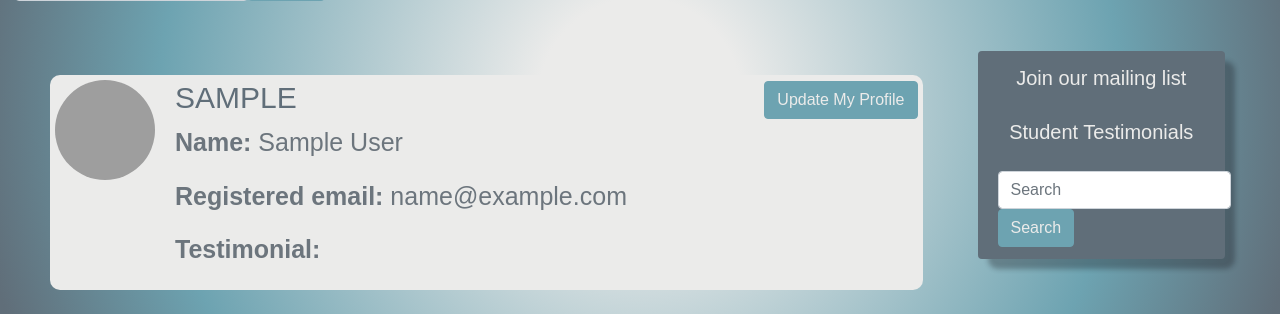
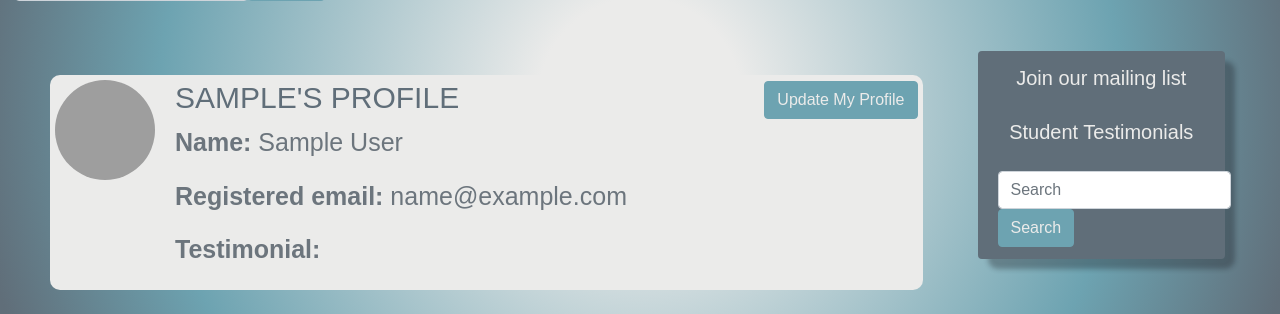
Before and after one commit to cvdebeer/HPC-MS4, a Django app: page /accounts/profile/ in a window 1280 px wide. Shown: the part 117-431 px from the top of the page. Run offline with Django 3.2, Linux system fonts and the light colour scheme; the visitor is signed in with stand-in values (Sample User, id 1); some libraries are stand-ins or nearby versions; some web fonts are replaced; grey boxes are pictures that could not be loaded.

Commit message:
Update profile page layout

```diff
--- a/accounts/forms.py
+++ b/accounts/forms.py
@@ -27,4 +27,4 @@ class StudentUpdateForm(forms.ModelForm):
 class ProfileUpdateForm(forms.ModelForm):
     class Meta:
         model = Profile
-        fields = ['image', 'testimonial', 'phone_number']
+        fields = ['phone_number', 'image', 'testimonial']
--- a/accounts/templates/accounts/profile.html
+++ b/accounts/templates/accounts/profile.html
@@ -1,12 +1,12 @@
 {% extends 'base.html' %}
 {% load crispy_forms_tags %}
-{% block page_title %}Student Profile{% endblock %}
+{% block page_title %}{{ user.username}}'s Profile{% endblock %}
 {% block content %}
 <div id='profile-content'>
    <div class="media">
       <img class="rounded-circle profile-img" src="{{ user.profile.image.url }}" alt='profile picture'>
       <div class="media-body">
-         <h2 class="account-heading">{{ user.username }}</h2>
+         <h2 class="account-heading">{{ user.username }}'s Profile</h2>
          <p class="text-secondary"><b>Name:</b> {{ user.first_name }} {{ user.last_name }}</p>
          <p class="text-secondary"><b>Registered email:</b> {{ user.email }}</p>
          <p class="text-secondary"><b>Testimonial:</b></p>
--- a/accounts/templates/accounts/profile_update.html
+++ b/accounts/templates/accounts/profile_update.html
@@ -1,6 +1,6 @@
 {% extends 'base.html' %}
 {% load crispy_forms_tags %}
-{% block page_title %}Student Profile{% endblock %}
+{% block page_title %}{{ user.username}} Profile Update{% endblock %}
 {% block content %}
 <div class='container form-style'>
 <div class="media">
```
